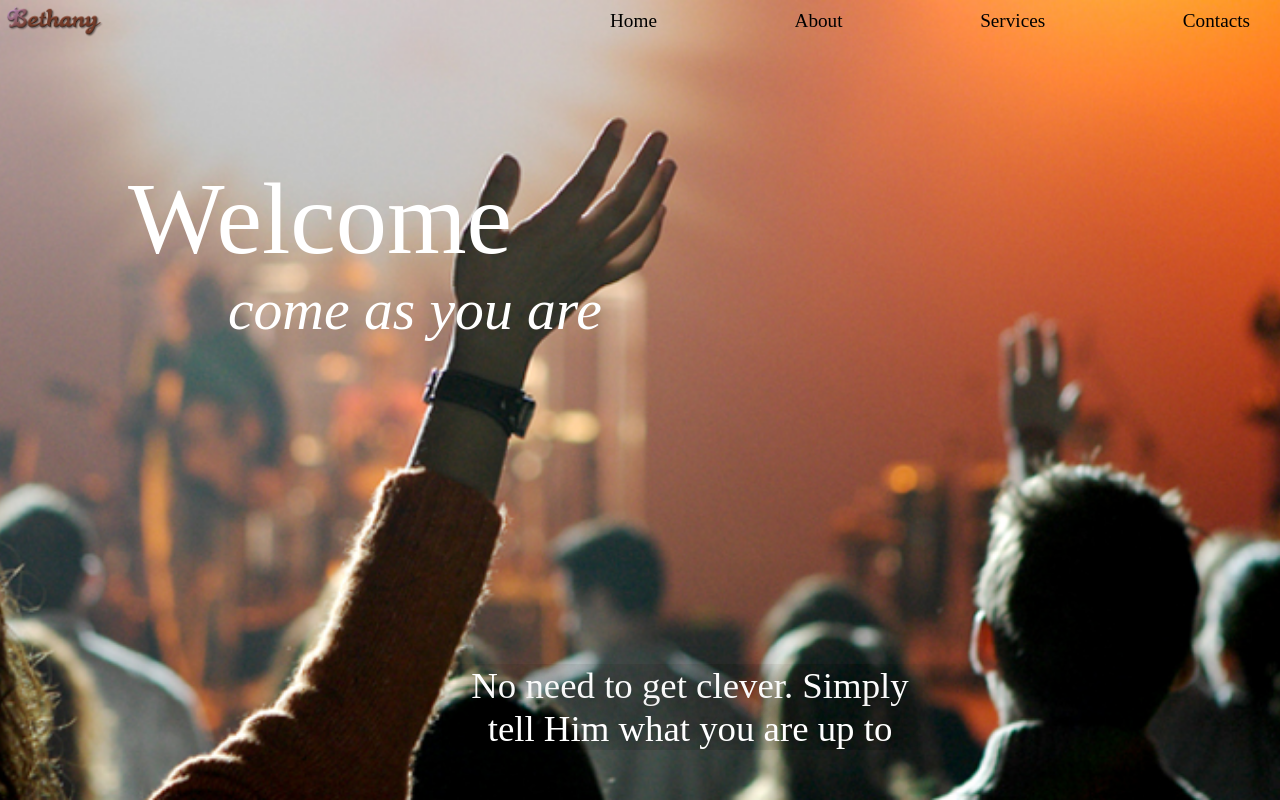
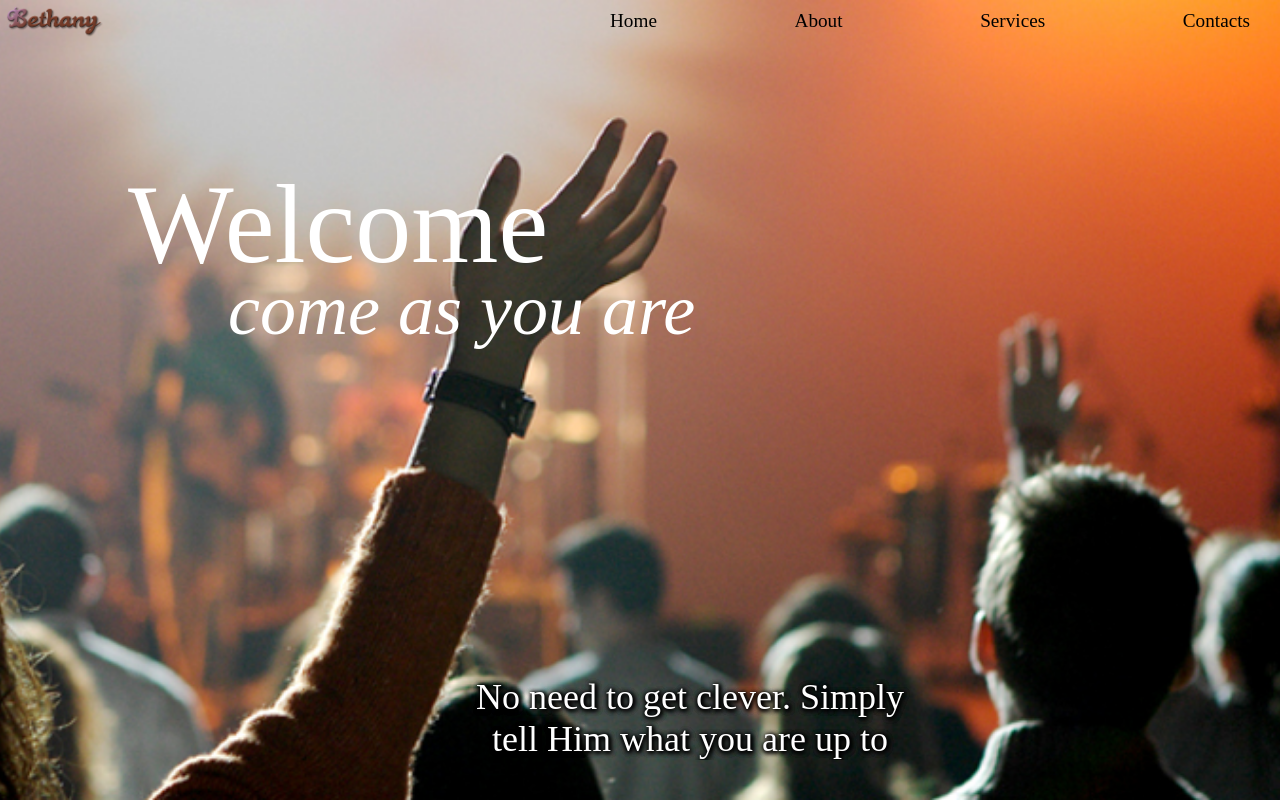
Before and after one commit to vikhulei/bethany_church, a React (Create React App) app: page / in a window 1280 px wide. Built offline with nearby package versions, Linux system fonts and the light colour scheme; a web font is replaced by a local one.

Commit message:
HomeDesk completed

```diff
--- a/src/pages/desktop/HomeDesk.js
+++ b/src/pages/desktop/HomeDesk.js
@@ -35,30 +35,30 @@ const MainText = styled.div`
 
 const Welcome = styled.p`
   font-family: "Rosarivo";
-  font-size: calc(4rem + 3vw);
-  /* line-height: 1; */
+  font-size: calc(2rem + 10vh);
 `;
 
 const ComeAs = styled.p`
   font-family: "Rosarivo";
-  font-size: calc(2rem + 2vw);
+  font-size: calc(1rem + 7vh);
   font-style: italic;
-  margin-left: 100px;
+  margin: -20px 0 0 100px;
 `;
 
 const BottomText = styled.div`
   position: absolute;
-  bottom: 50px;
+  bottom: 5vh;
   width: 100%;
 `;
 
 const NoNeed = styled.p`
   font-family: "Rosarivo";
-  font-size: calc(1.5rem + 1vw);
+  font-size: calc(1rem + 2.5vh);
   color: white;
   margin-left: 100px;
   text-align: center;
-  text-shadow: black 0px 0px 50px;
+  text-shadow: 1px 1px 5px black, 1px 1px 5px black, 1px 1px 5px black,
+    1px 1px 5px black;
 `;
 
 const HomeDesk = () => {
```
